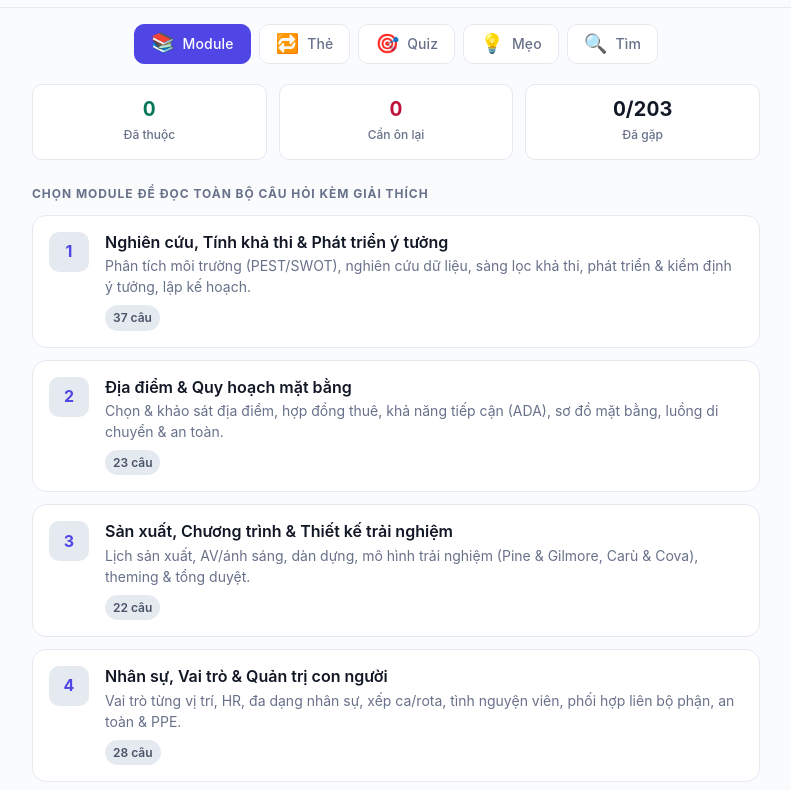
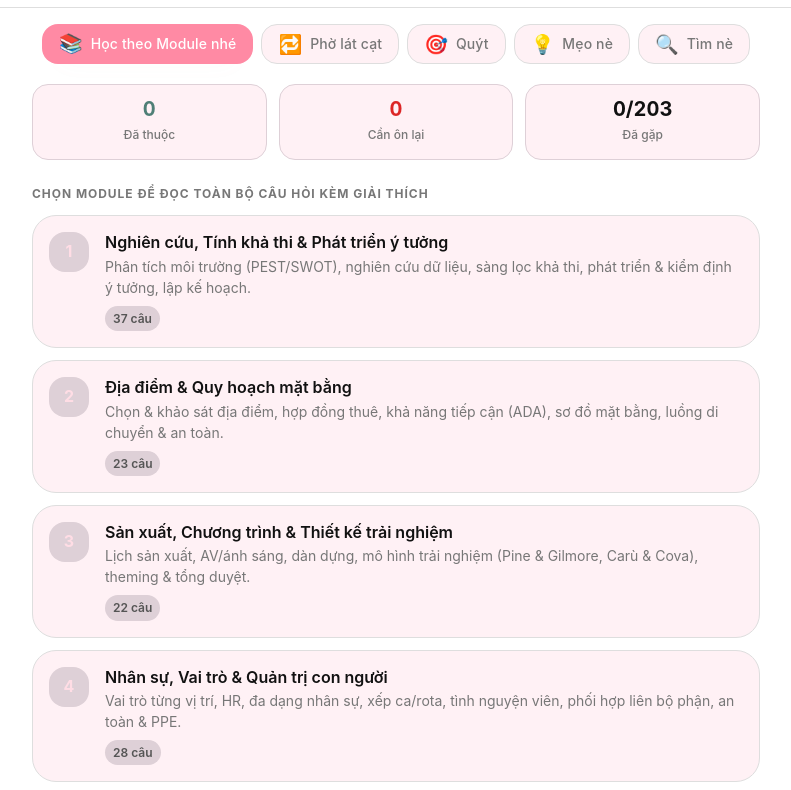
Before and after one commit to Dannguyen04/EVN301, a plain HTML site: page index.html in a window 1280 px wide. Shown: the part 63-853 px from the top of the page, without its empty margins (244-1035 px from the left). Drawn offline with Linux system fonts and the light colour scheme.

Commit message:
Update index.html

```diff
--- a/index.html
+++ b/index.html
@@ -6,36 +6,37 @@
             name="viewport"
             content="width=device-width,initial-scale=1,viewport-fit=cover"
         />
-        <meta name="theme-color" content="#0B0D13" />
+        <meta name="theme-color" content="#fff1f5" />
         <title>Event Management — Ôn tập 204 câu</title>
         <style>
             /* ============ DESIGN TOKENS ============ */
             :root {
-                /* Brand — indigo */
-                --p50: #eef2ff;
-                --p300: #a5b4fc;
-                --p400: #818cf8;
-                --p500: #6366f1;
-                --p600: #4f46e5;
-                --p700: #4338ca;
+                /* Brand palette based on the provided design tokens */
+                --p50: #fff1f5;
+                --p300: #ffdde5;
+                --p400: #ffb3c7;
+                --p500: #ff8aa4;
+                --p600: #e96b8b;
+                --p700: #856069;
                 /* Semantic */
-                --ok: #34d399;
-                --ok-bg: #062f22;
-                --ok-bd: #0f7a53;
-                --err: #fb7185;
-                --err-bg: #3b0d18;
-                --err-bd: #9f1239;
-                --warn: #fbbf24;
-                /* Neutrals (dark surface ramp) */
-                --n0: #0b0d13;
-                --n1: #12151e;
-                --n2: #181c28;
-                --n3: #212636;
-                --n4: #2c3346;
-                --n5: #3c4459;
-                --t1: #f2f4f9; /* primary text  — 15.8:1 on n0 */
-                --t2: #b4bbcc; /* secondary     — 8.1:1 */
-                --t3: #858da3; /* tertiary      — 4.6:1 AA */
+                --ok: #4f7f76;
+                --ok-bg: #ecf7f4;
+                --ok-bd: #b9d6cd;
+                --err: #dc2626;
+                --err-bg: #fef2f4;
+                --err-bd: #fb7185;
+                --warn: #f6d5c7;
+                /* Neutrals */
+                --n0: #ffffff;
+                --n1: #fff1f5;
+                --n2: #f7f0f3;
+                --n3: #ded0d7;
+                --n4: #f4f0f3;
+                --n5: #efedea;
+                --border: #dedede;
+                --t1: #111111; /* primary text */
+                --t2: #555555; /* secondary text */
+                --t3: #777777; /* tertiary text */
                 /* Type scale */
                 --fs-xs: 12px;
                 --fs-sm: 14px;
@@ -56,41 +57,18 @@
                 --s12: 48px;
                 --s16: 64px;
                 /* Radius */
-                --r-sm: 6px;
-                --r-md: 10px;
-                --r-lg: 14px;
-                --r-xl: 20px;
+                --r-sm: 8px;
+                --r-md: 16px;
+                --r-lg: 24px;
+                --r-xl: 28px;
                 --r-full: 9999px;
                 /* Shadow */
-                --sh-md: 0 4px 12px -2px rgb(0 0 0/0.4);
-                --sh-lg: 0 12px 32px -8px rgb(0 0 0/0.55);
+                --sh-md: 0 18px 48px -26px rgba(214, 147, 156, 0.12);
+                --sh-lg: 0 28px 70px -30px rgba(214, 147, 156, 0.12);
                 /* Motion */
                 --ease: cubic-bezier(0.32, 0.72, 0, 1);
                 --dur: 180ms;
                 --safe-b: env(safe-area-inset-bottom, 0px);
-            }
-            @media (prefers-color-scheme: light) {
-                :root {
-                    --n0: #fafbfd;
-                    --n1: #ffffff;
-                    --n2: #f3f5f9;
-                    --n3: #e5e9f0;
-                    --n4: #d2d8e3;
-                    --n5: #b9c1d0;
-                    --t1: #111725;
-                    --t2: #4a5468;
-                    --t3: #68718a;
-                    --ok-bg: #e7f9f0;
-                    --ok-bd: #34d399;
-                    --ok: #047857;
-                    --err-bg: #fef2f4;
-                    --err-bd: #fb7185;
-                    --err: #be123c;
-                    --p300: #4f46e5;
-                    --p400: #4f46e5;
-                    --sh-md: 0 2px 8px -1px rgb(16 24 40/0.08);
-                    --sh-lg: 0 12px 28px -8px rgb(16 24 40/0.14);
-                }
             }
             *,
             *::before,
@@ -125,7 +103,7 @@
 
             /* ============ A11Y ============ */
             :focus-visible {
-                outline: 2px solid var(--p400);
+                outline: 2px solid var(--p500);
                 outline-offset: 2px;
                 border-radius: var(--r-sm);
             }
@@ -176,7 +154,7 @@
                 z-index: 20;
                 background: color-mix(in srgb, var(--n0) 88%, transparent);
                 backdrop-filter: blur(12px);
-                border-bottom: 1px solid var(--n3);
+                border-bottom: 1px solid var(--border);
                 padding: var(--s4) 0 var(--s3);
             }
             @supports not (backdrop-filter: blur(1px)) {
@@ -190,10 +168,10 @@
                 gap: var(--s3);
             }
             .logo {
-                width: 36px;
-                height: 36px;
-                border-radius: var(--r-md);
-                background: linear-gradient(135deg, var(--p500), var(--p700));
+                width: 42px;
+                height: 42px;
+                border-radius: var(--r-xl);
+                background: var(--p300);
                 display: grid;
                 place-items: center;
                 font-size: var(--fs-lg);
@@ -222,7 +200,7 @@
                 z-index: 30;
                 background: color-mix(in srgb, var(--n1) 94%, transparent);
                 backdrop-filter: blur(16px);
-                border-top: 1px solid var(--n3);
+                border-top: 1px solid var(--border);
                 display: grid;
                 grid-template-columns: repeat(5, 1fr);
                 padding: var(--s2) var(--s2) calc(var(--s2) + var(--safe-b));
@@ -277,7 +255,7 @@
                     flex-direction: row;
                     gap: var(--s2);
                     padding: var(--s2) var(--s4);
-                    border: 1px solid var(--n3);
+                    border: 1px solid var(--border);
                     background: var(--n1);
                     min-height: 40px;
                 }
@@ -285,16 +263,17 @@
                     font-size: var(--fs-sm);
                 }
                 .tab[aria-selected="true"] {
-                    background: var(--p600);
-                    border-color: var(--p600);
+                    background: var(--p500);
+                    border-color: transparent;
                     color: #fff;
+                    box-shadow: 0 12px 24px -18px rgba(214, 147, 156, 0.14);
                 }
             }
 
             /* ============ SURFACES ============ */
             .card {
                 background: var(--n1);
-                border: 1px solid var(--n3);
+                border: 1px solid var(--border);
                 border-radius: var(--r-lg);
                 padding: var(--s5);
                 margin-bottom: var(--s4);
@@ -319,7 +298,7 @@
                 width: 100%;
                 text-align: left;
                 background: var(--n1);
-                border: 1px solid var(--n3);
+                border: 1px solid var(--border);
                 border-radius: var(--r-lg);
                 padding: var(--s4);
                 margin-bottom: var(--s3);
@@ -424,7 +403,7 @@
                 width: 100%;
                 text-align: left;
                 background: var(--n2);
-                border: 1.5px solid var(--n3);
+                border: 1.5px solid var(--border);
                 border-radius: var(--r-md);
                 padding: var(--s3) var(--s4);
                 cursor: pointer;
@@ -525,7 +504,7 @@
             .bar i {
                 display: block;
                 height: 100%;
-                background: linear-gradient(90deg, var(--p600), var(--p400));
+                background: var(--p400);
                 border-radius: var(--r-full);
                 transition: width 320ms var(--ease);
             }
@@ -543,20 +522,26 @@
                 align-items: center;
                 justify-content: center;
                 gap: var(--s2);
-                background: var(--p600);
+                background: var(--p400);
                 color: #fff;
                 border: 1.5px solid transparent;
                 padding: var(--s3) var(--s5);
-                border-radius: var(--r-md);
+                border-radius: var(--r-xl);
                 cursor: pointer;
                 font: inherit;
                 font-size: var(--fs-sm);
                 font-weight: 600;
                 min-height: 48px;
-                transition: background var(--dur) var(--ease);
+                transition:
+                    transform var(--dur) var(--ease),
+                    box-shadow var(--dur) var(--ease),
+                    background var(--dur) var(--ease);
+                box-shadow: 0 12px 26px -18px rgba(214, 147, 156, 0.18);
             }
             .btn:hover:not(:disabled) {
-                background: var(--p700);
+                background: var(--p500);
+                transform: translateY(-1px);
+                box-shadow: 0 18px 32px -20px rgba(214, 147, 156, 0.22);
             }
             .btn:disabled {
                 opacity: 0.4;
@@ -564,7 +549,7 @@
             }
             .btn.ghost {
                 background: transparent;
-                border-color: var(--n4);
+                border-color: var(--border);
                 color: var(--t2);
             }
             .btn.ghost:hover:not(:disabled) {
@@ -595,7 +580,7 @@
             input.inp {
                 width: 100%;
                 background: var(--n1);
-                border: 1.5px solid var(--n3);
+                border: 1.5px solid var(--border);
                 border-radius: var(--r-md);
                 padding: var(--s3) var(--s4);
                 color: var(--t1);
@@ -771,7 +756,7 @@
                 line-height: 1.7;
             }
             .tip .body b {
-                color: var(--p300);
+                color: var(rgb(255, 86, 114));
                 font-weight: 650;
             }
             .tip .body i {
@@ -3573,11 +3558,11 @@
             const ALL = DATA.flatMap((m) => m.qs);
             const BY = Object.fromEntries(ALL.map((q) => [q.id, q]));
             const MODES = [
-                ["home", "📚", "Module"],
-                ["flash", "🔁", "Thẻ"],
-                ["quiz", "🎯", "Quiz"],
-                ["tips", "💡", "Mẹo"],
-                ["search", "🔍", "Tìm"],
+                ["home", "📚", "Học theo Module nhé"],
+                ["flash", "🔁", "Phờ lát cạt"],
+                ["quiz", "🎯", "Quýt"],
+                ["tips", "💡", "Mẹo nè"],
+                ["search", "🔍", "Tìm nè"],
             ];
             const KEY = "em204_v3";
 
```
